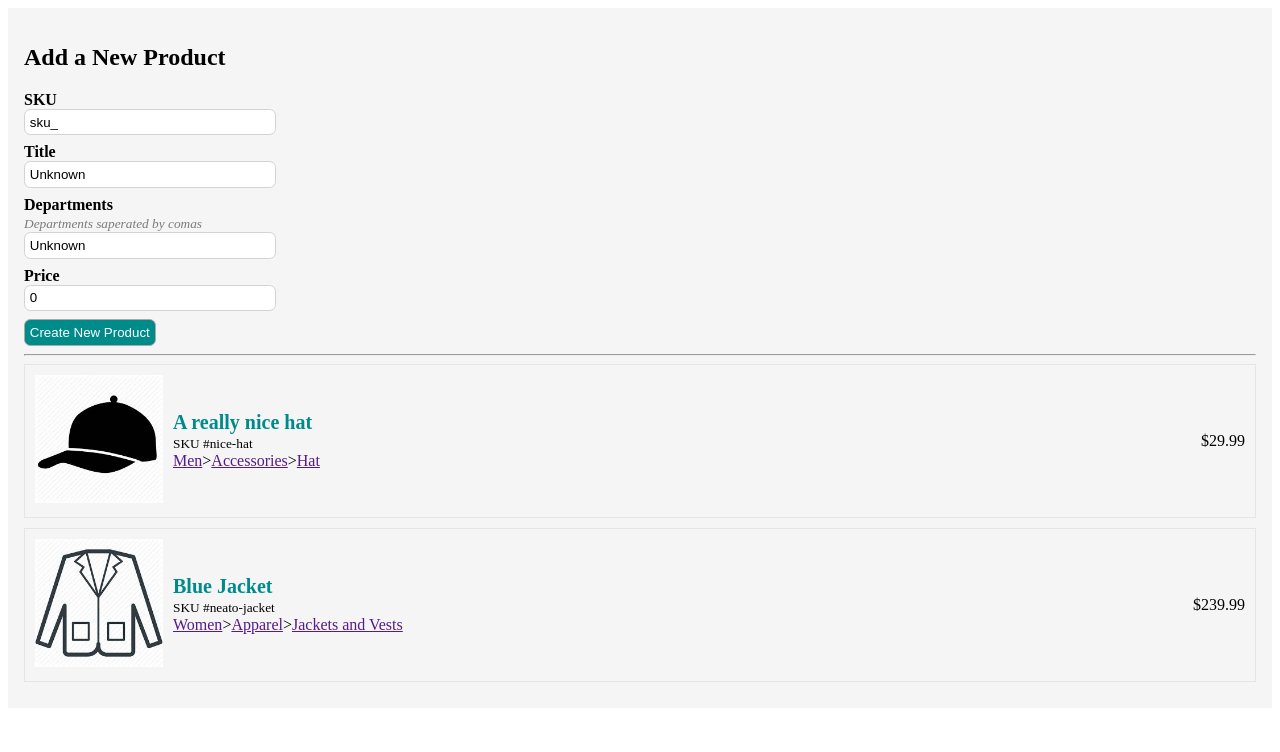
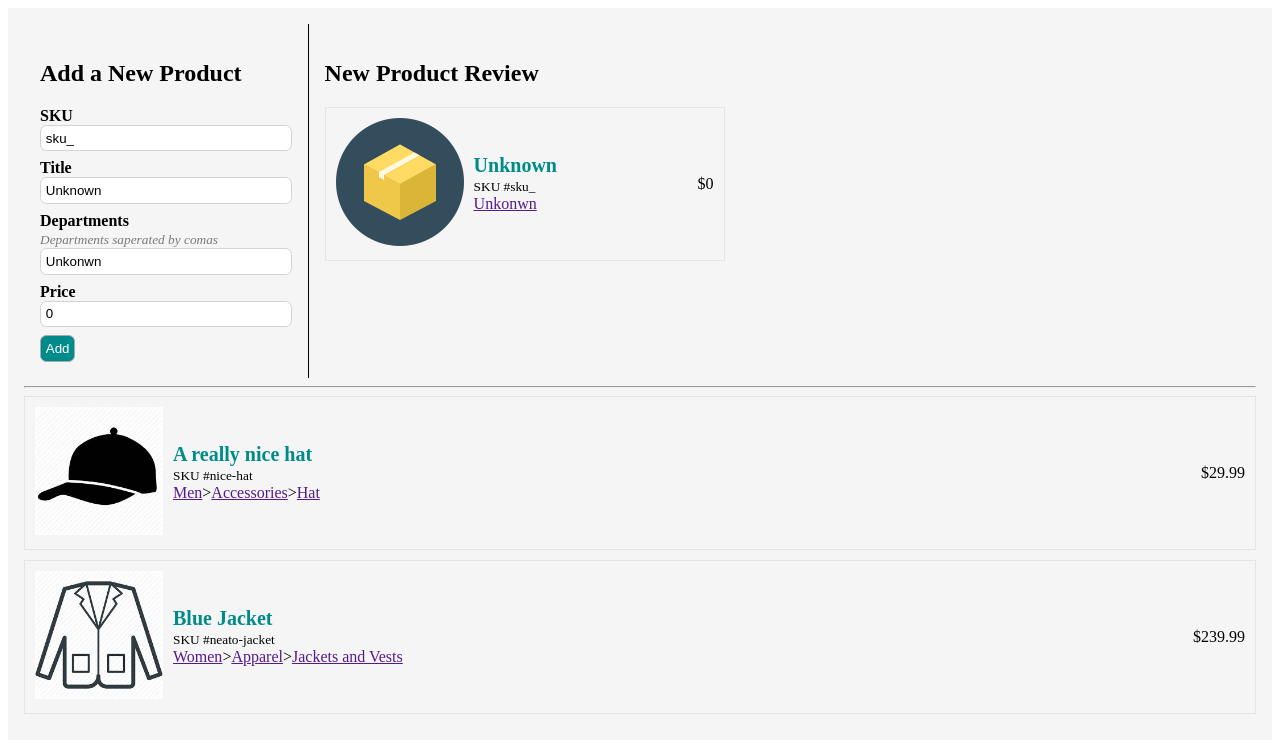
Before and after one commit to minhtrung2606-work/my-first-ng4-app, an Angular app in the folder Inventory/: page / in a window 1280 px wide. Shown: the top 752 px of the page. Built offline with nearby package versions, Linux system fonts and the light colour scheme.

Commit message:
Update CompleteProductForm component to have review form by using EventEmitter of FormControl

```diff
--- a/Inventory/src/app/components/complete-product-form/complete-product-form.component.css
+++ b/Inventory/src/app/components/complete-product-form/complete-product-form.component.css
@@ -31,3 +31,15 @@
 .product-form .validation .error {
   color: red;
 }
+.product-form {
+  padding: 1rem;
+  border-right: thin solid;
+}
+.product-detail {
+  padding: 1rem;
+  min-width: 25rem;
+}
+.complete-product-form {
+  display: flex;
+  align-items: stretch;
+}
--- a/Inventory/src/app/components/complete-product-form/complete-product-form.component.html
+++ b/Inventory/src/app/components/complete-product-form/complete-product-form.component.html
@@ -1,3 +1,4 @@
+<div class="complete-product-form">
   <form class="product-form"
     [formGroup]="myForm"
     (ngSubmit)="onSubmit(myForm.value)">
@@ -30,7 +31,7 @@
       <input type="text" name="departments" id="product-departments"
              [formControl]="myForm.get('departments')"/>
       <div class="validation">
-      <span class="error" *ngIf="myForm.get('departments').hasError('required')"><em>Title cannot be empty</em></span>
+        <span class="error" *ngIf="myForm.get('departments').hasError('required')"><em>Departments cannot be empty</em></span>
       </div>
     </div>
 
@@ -40,5 +41,11 @@
              [formControl]="myForm.get('price')"/>
     </div>
 
-  <button type="submit" class="primary">Create New Product</button>
+    <button type="submit" class="primary">Add</button>
   </form>
+  <div class="product-detail">
+    <h2>New Product Review</h2>
+
+    <product [product]="product"></product>
+  </div>
+</div>
--- a/Inventory/src/app/components/complete-product-form/complete-product-form.component.ts
+++ b/Inventory/src/app/components/complete-product-form/complete-product-form.component.ts
@@ -1,5 +1,6 @@
 import { Component, OnInit } from '@angular/core';
 import { FormGroup, FormControl, FormBuilder, Validators, AbstractControl, ValidatorFn } from '@angular/forms';
+import { Product } from './../../product';
 
 class InAppValidator {
   static buildStartWithValidator(validatorName: string, str: string): ValidatorFn {
@@ -27,17 +28,52 @@ class InAppValidator {
 })
 export class CompleteProductFormComponent implements OnInit {
   private myForm: FormGroup;
+  private product: Product;
 
   constructor(fb: FormBuilder) {
+    this.product = new Product(
+      'sku_',
+      'Unknown',
+      'assets/resources/images/products/box.png',
+      ['Unkonwn'],
+      0.00
+    );
+
     this.myForm = fb.group({
-      sku: ['sku_', Validators.compose([Validators.required, InAppValidator.buildStartWithValidator('start_with_sku', 'sku_')])],
-      name: ['Unknown', Validators.required],
-      departments: ['Unknown', Validators.required],
-      price: [0, Validators.required]
+      sku: [this.product.sku, Validators.compose([Validators.required, InAppValidator.buildStartWithValidator('start_with_sku', 'sku_')])],
+      name: [this.product.name, Validators.required],
+      departments: [this.product.departments.join(''), Validators.required],
+      price: [this.product.price, Validators.required]
     });
   }
 
   ngOnInit() {
+
+    this.myForm.get('sku').valueChanges.subscribe(
+      (value) => {
+        this.product.setSku(value);
+      }
+    );
+
+    this.myForm.get('name').valueChanges.subscribe(
+      (value) => {
+        this.product.setName(value);
+      }
+    );
+
+    this.myForm.get('departments').valueChanges.subscribe(
+      (value) => {
+        let departments = (value || '').split(',');
+        this.product.setDepartments(departments);
+      }
+    );
+
+    this.myForm.get('price').valueChanges.subscribe(
+      (value) => {
+        this.product.setPrice(value);
+      }
+    );
+
   }
 
   onSubmit(product): void {
--- a/Inventory/src/app/product.ts
+++ b/Inventory/src/app/product.ts
@@ -6,6 +6,31 @@ export class Product {
     public departments: Array<string>,
     public price: number) {}
 
+  setSku(sku: string): Product {
+    this.sku = sku;
+    return this;
+  }
+
+  setName(name: string): Product {
+    this.name = name;
+    return this;
+  }
+
+  setImageUrl(imageUrl: string): Product {
+    this.imageUrl = imageUrl;
+    return this;
+  }
+
+  setDepartments(departments: Array<string>): Product {
+    this.departments = departments;
+    return this;
+  }
+
+  setPrice(price: number): Product {
+    this.price = price;
+    return this;
+  }
+
   equals(product: Product): boolean {
     return product && this.sku === product.sku;
   }
```
Also changed, not shown: Inventory/src/assets/resources/images/products/box.png (added). Lines whose indentation alone changed are shown as unchanged.
